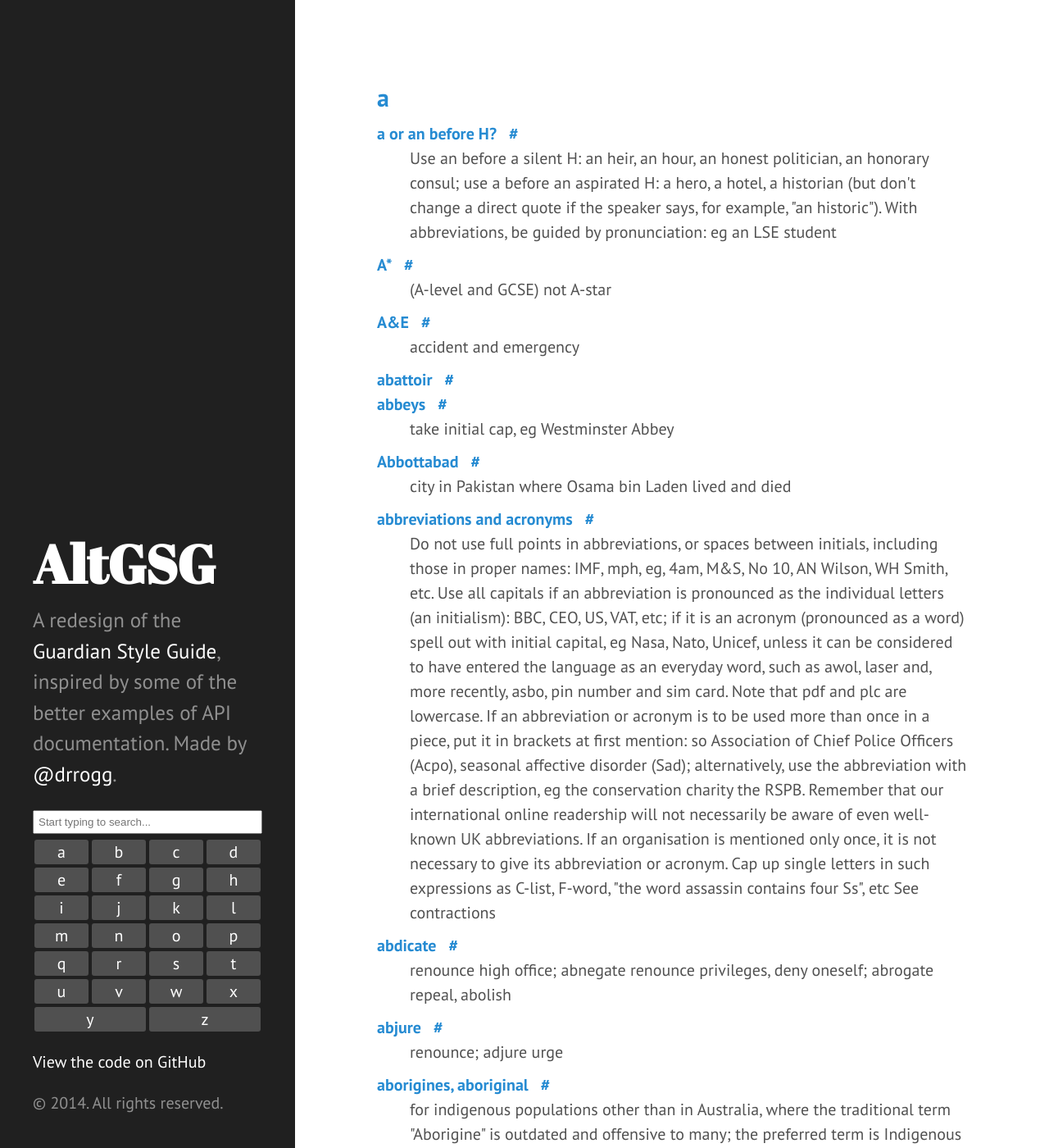
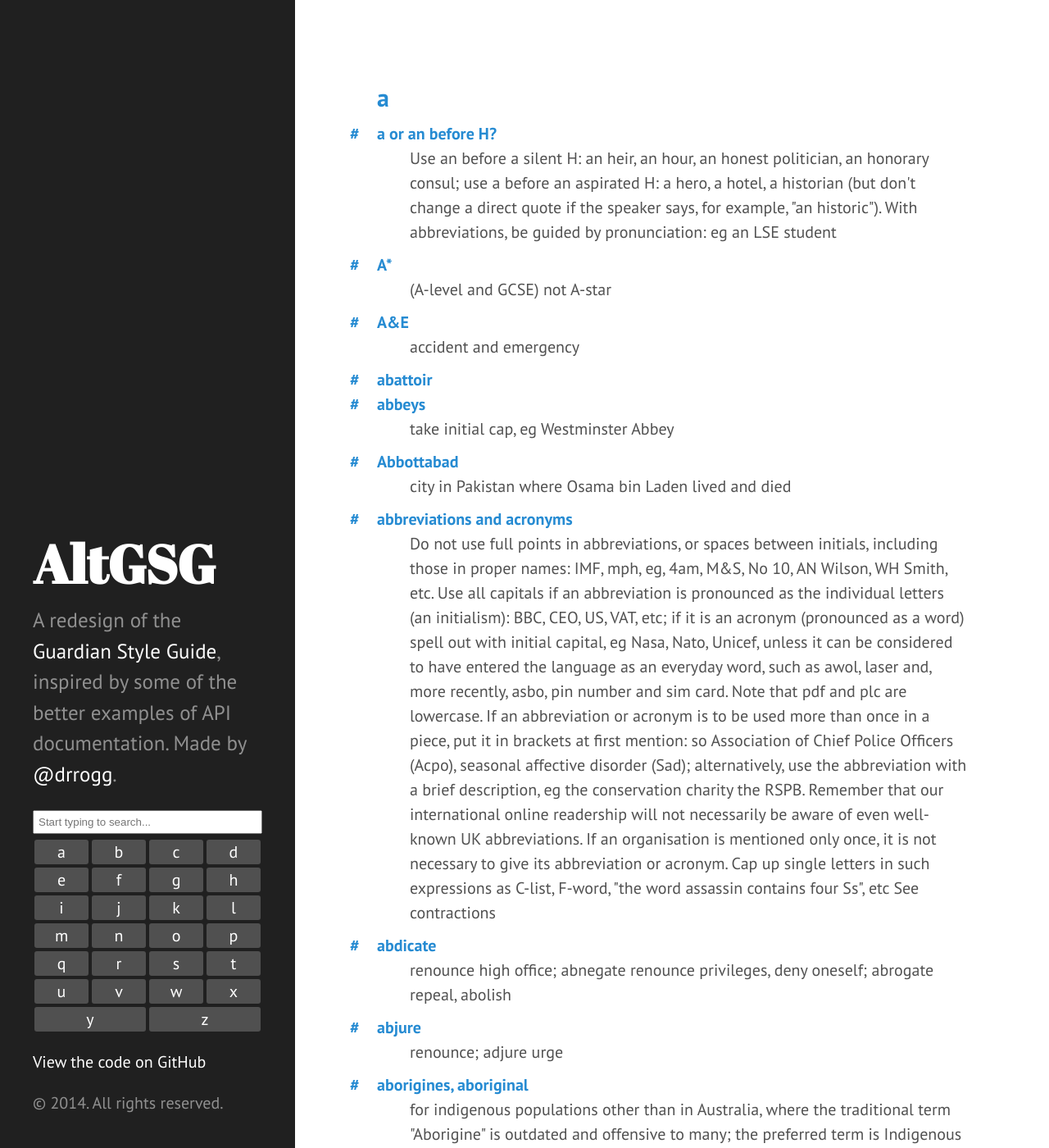
Before and after one commit to rogerhutchings/styleguide, a Jekyll site: the page built from index.html, in a window 1280 px wide and 1400 px high. Shown: the whole window at 82% size. Built offline with Jekyll 4.4.1, drawn with Linux system fonts in a browser that asks for light colours; Markdown is read by kramdown in place of the engine named in the settings; some of the changed text lies outside the part shown.

Commit message:
Move permalink before dt, fix #26

```diff
--- a/_includes/sidebar.html
+++ b/_includes/sidebar.html
@@ -1,5 +1,5 @@
 <div class="sidebar">
-    <div class="container sidebar-sticky">
+    <div class="container">
 
         <div class="sidebar-about">
             <h1>{{ site.title }}</h1>
@@ -8,7 +8,7 @@
 
         <input type="text" id="search" placeholder="Start typing to search...">
 
-        <ol class="section-links">
+        <ol class="sidebar-alphabet">
             {% for section in site.data.definitions %}
             <li><a href="#section-{{ section.letter }}">{{ section.letter }}</a></li>
             {% endfor %}
--- a/_sass/pages/_definitions.sass
+++ b/_sass/pages/_definitions.sass
@@ -3,11 +3,12 @@
     dl
 
         dt
+            position: relative
 
             .title
                 @extend %link-none
 
             .permalink
                 @extend %link-reverse
-                margin:
-                    left: 0.5rem
+                position: absolute
+                right: 103%
--- a/assets/style.css
+++ b/assets/style.css
@@ -18,11 +18,11 @@
 }
 
 /* line 13, ../_sass/mixins/_link.sass */
-.sidebar .section-links li a, .definitions dl dt .title {
+.sidebar .sidebar-alphabet li a, .definitions dl dt .title {
   text-decoration: none;
 }
 /* line 15, ../_sass/mixins/_link.sass */
-.sidebar .section-links li a:hover, .definitions dl dt .title:hover, .sidebar .section-links li a:focus, .definitions dl dt .title:focus {
+.sidebar .sidebar-alphabet li a:hover, .definitions dl dt .title:hover, .sidebar .sidebar-alphabet li a:focus, .definitions dl dt .title:focus {
   text-decoration: none;
 }
 
@@ -37,8 +37,6 @@
   padding: 2rem 1rem;
   color: rgba(255, 255, 255, 0.5);
   background-color: #202020;
-  /* Sidebar nav */
-  /* Section links */
 }
 @media (min-width: 48rem) {
   /* line 8, ../_sass/includes/_sidebar.sass */
@@ -51,76 +49,76 @@
     text-align: left;
   }
 }
-/* line 23, ../_sass/includes/_sidebar.sass */
+@media (min-width: 48rem) {
+  /* line 23, ../_sass/includes/_sidebar.sass */
+  .sidebar .container {
+    position: absolute;
+    right: 1rem;
+    bottom: 1rem;
+    left: 1rem;
+  }
+}
+/* line 30, ../_sass/includes/_sidebar.sass */
 .sidebar a {
   color: white;
 }
-/* line 26, ../_sass/includes/_sidebar.sass */
+/* line 33, ../_sass/includes/_sidebar.sass */
 .sidebar .sidebar-about h1 {
   color: white;
   margin-top: 0;
   font-family: "Abril Fatface", serif;
   font-size: 3.25rem;
 }
-/* line 35, ../_sass/includes/_sidebar.sass */
+/* line 41, ../_sass/includes/_sidebar.sass */
 .sidebar .sidebar-nav {
   padding-left: 0;
   list-style: none;
 }
-/* line 39, ../_sass/includes/_sidebar.sass */
+/* line 45, ../_sass/includes/_sidebar.sass */
 .sidebar .sidebar-nav .sidebar-nav-item {
   display: block;
 }
-/* line 42, ../_sass/includes/_sidebar.sass */
+/* line 48, ../_sass/includes/_sidebar.sass */
 .sidebar .sidebar-nav .sidebar-nav-item.active {
   font-weight: bold;
 }
-/* line 48, ../_sass/includes/_sidebar.sass */
+/* line 55, ../_sass/includes/_sidebar.sass */
 .sidebar #search {
   width: 100%;
   padding: 5px;
   margin: 5px 0;
 }
-/* line 54, ../_sass/includes/_sidebar.sass */
-.sidebar .section-links {
+/* line 61, ../_sass/includes/_sidebar.sass */
+.sidebar .sidebar-alphabet {
   display: flex;
   flex-wrap: wrap;
   justify-content: center;
   padding: 0;
 }
-/* line 60, ../_sass/includes/_sidebar.sass */
-.sidebar .section-links li {
+/* line 67, ../_sass/includes/_sidebar.sass */
+.sidebar .sidebar-alphabet li {
   list-style: none;
   flex: 1 0 3rem;
 }
-/* line 64, ../_sass/includes/_sidebar.sass */
-.sidebar .section-links li a {
+/* line 71, ../_sass/includes/_sidebar.sass */
+.sidebar .sidebar-alphabet li a {
   display: block;
   text-align: center;
   background: #505050;
   margin: 2px;
   border-radius: 3px;
 }
-/* line 71, ../_sass/includes/_sidebar.sass */
-.sidebar .section-links li a:hover, .sidebar .section-links li a:focus {
+/* line 78, ../_sass/includes/_sidebar.sass */
+.sidebar .sidebar-alphabet li a:hover, .sidebar .sidebar-alphabet li a:focus {
   background: #838383;
 }
 
-/* Sticky sidebar
- *
- * Add the `sidebar-sticky` class to the sidebar's container to affix it the
- * contents to the bottom of the sidebar in tablets and up.
- */
-@media (min-width: 48rem) {
-  /* line 83, ../_sass/includes/_sidebar.sass */
-  .sidebar-sticky {
-    position: absolute;
-    right: 1rem;
-    bottom: 1rem;
-    left: 1rem;
-  }
+/* line 5, ../_sass/pages/_definitions.sass */
+.definitions dl dt {
+  position: relative;
 }
-/* line 10, ../_sass/pages/_definitions.sass */
+/* line 11, ../_sass/pages/_definitions.sass */
 .definitions dl dt .permalink {
-  margin-left: 0.5rem;
+  position: absolute;
+  right: 103%;
 }
--- a/index.html
+++ b/index.html
@@ -11,8 +11,8 @@
         {% for definition in section.definitions %}
             {% if definition.title %}
             <dt data-slug="{{ definition.slug }}">
+                <a class="permalink" href="/#{{ definition.slug }}">#</a>
                 <a class="title" name="{{ definition.slug }}">{{ definition.title }}</a>
-                <a class="permalink" href="/#{{ definition.slug }}">#</a>
             </dt>
             {% endif %}
             {% if definition.text %}
```
Also changed, not shown: _sass/includes/_sidebar.sass (+10 -17 lines).
